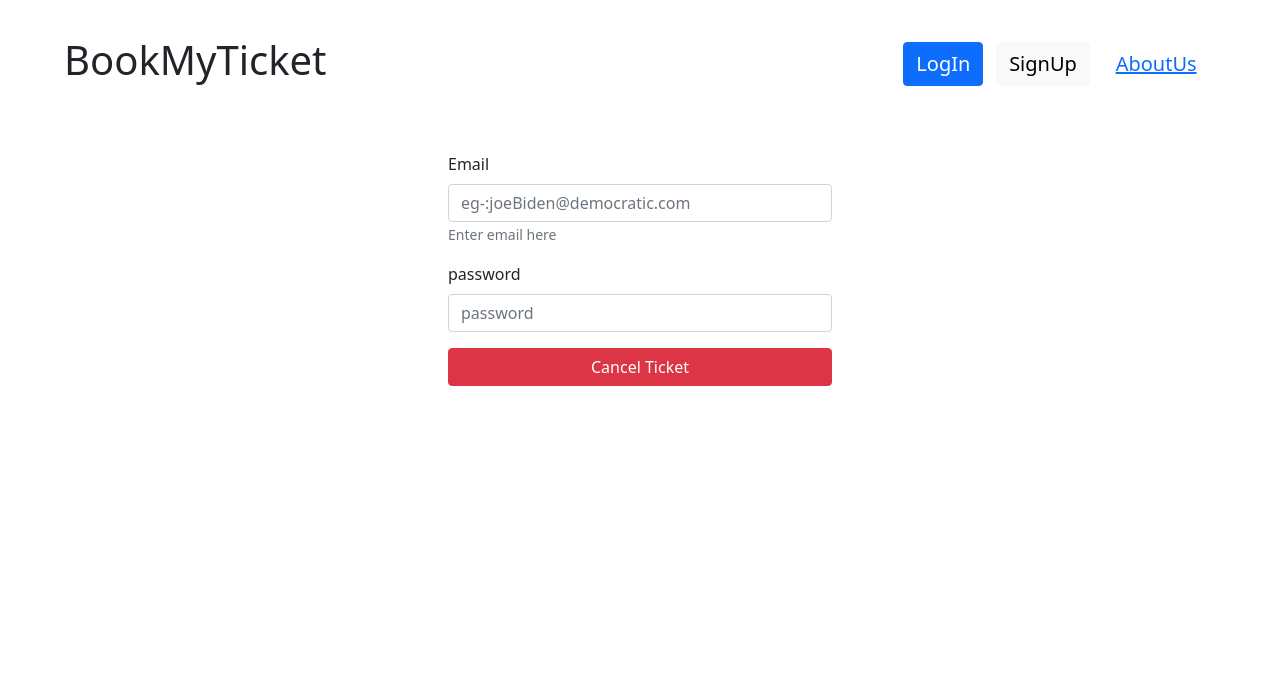
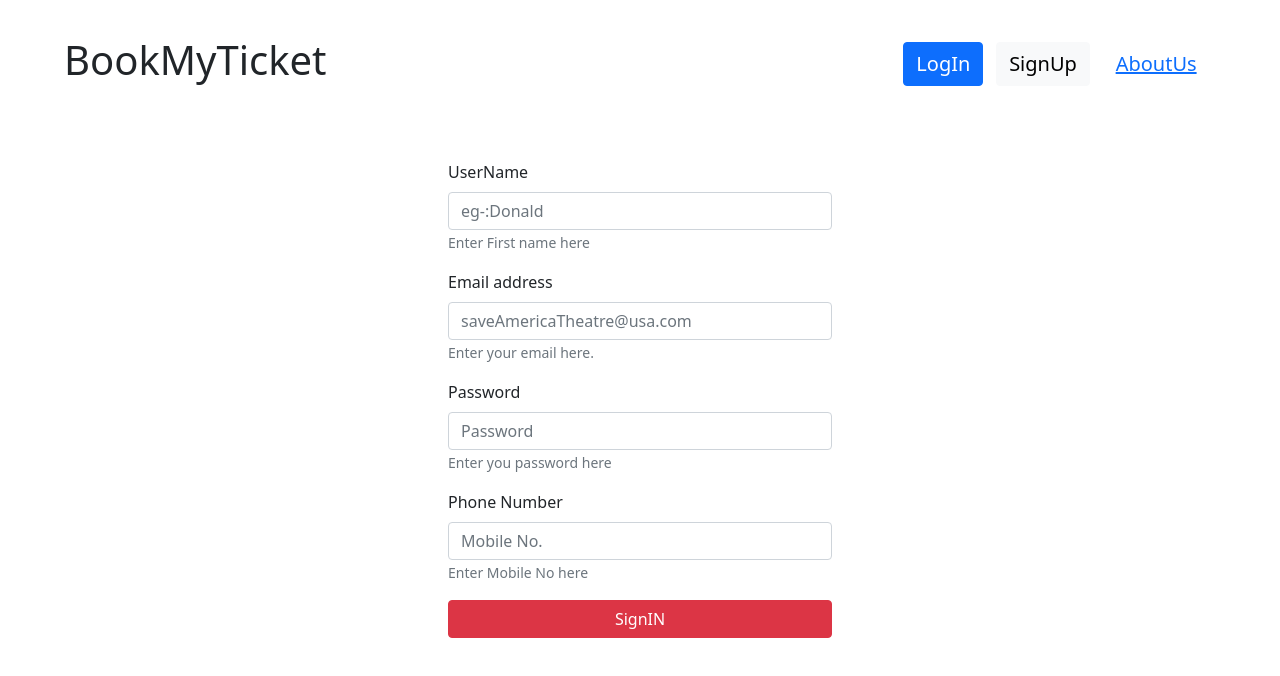
Before and after one commit to ajinkya359/BookMyTicket, a React (Create React App) app: page / in a window 1280 px wide. Shown: the top 676 px of the page. Built offline with nearby package versions, Linux system fonts and the light colour scheme.

Commit message:
moved to sign and register to other folder and converted register class to functionals

```diff
--- a/src/App.js
+++ b/src/App.js
@@ -1,14 +1,12 @@
-import "./Components/SignIn";
 import "./App.css";
 import React, {useState } from "react";
 import "bootstrap/dist/css/bootstrap.min.css";
 import HeadBar from "./Components/HeadBar";
 import Body from "./Components/Body";
-import MovieCard from "./Components/MovieCard";
 
 function App() {
-  const [signInVisible, changeSignInVisible] = useState(true);
-  const [registerVisible, changeRegisterVisible] = useState(false);
+  const [signInVisible, changeSignInVisible] = useState(false);
+  const [registerVisible, changeRegisterVisible] = useState(true);
   const showSignIn = () => {
     changeSignInVisible(true);
     changeRegisterVisible(false);
@@ -23,6 +21,7 @@ function App() {
       <HeadBar showSignIn={showSignIn} showRegister={showRegister} />
       <Body signIn={signInVisible} register={registerVisible} />
 
+     {/* <Register/> */}
     </div>
   );
 }
--- a/src/Components/Register.js
+++ /dev/null
@@ -1,157 +0,0 @@
-import React, { Component } from "react";
-import { Form } from "react-bootstrap";
-import Button from "react-bootstrap/Button";
-import "./Register.css";
-const axios = require("axios");
-const backend_url = require("../Server/BackEndConnect/backEndUrl");
-
-class SignUp extends Component {
-  constructor(props) {
-    super(props);
-
-    this.state = {
-      email: "",
-      password: "",
-      err: "",
-      firstName: "",
-      lastName: "",
-    };
-    this.handleEmailChange = this.handleEmailChange.bind(this);
-    this.handleSubmit = this.handleSubmit.bind(this);
-    this.handlePasswordChange = this.handlePasswordChange.bind(this);
-    this.handleFirstNameChange = this.handleFirstNameChange.bind(this);
-    this.handleLastnameChange = this.handleLastnameChange.bind(this);
-  }
-
-  handleFirstNameChange(event) {
-    this.setState({
-      firstName: event.target.value,
-    });
-    //   console.log(this.state.firstNa.me)
-  }
-  handleLastnameChange(event) {
-    this.setState({
-      lastName: event.target.value,
-    });
-  }
-
-  handleEmailChange(event) {
-    this.setState({
-      email: event.target.value,
-    });
-  }
-  handlePasswordChange(event) {
-    this.setState({
-      password: event.target.value,
-    });
-  }
-  handleSubmit(event) {
-    event.preventDefault();
-    const details = {
-      email: this.state.email,
-      password: this.state.password,
-      firstName: this.state.firstName,
-      lastName: this.state.lastName,
-    };
-    console.log(details);
-    const url = backend_url + "/register/user";
-    console.log(url);
-    axios
-      .post(url, details)
-      .then((response) => {
-        console.log(response.data);
-        if (response.data.registered === false) {
-          this.setState({
-            err: response.data.err,
-          });
-        } else {
-          this.setState({
-            err: "",
-          });
-        }
-      })
-      .catch((err) => {
-        console.log(err);
-      });
-    // console.log(JSON.stringify(details))
-  }
-  render() {
-    return (
-      <div className="signIn">
-        <h6 style={{ color: "red" }}>{this.state.err}</h6>
-        <Form className="form" onSubmit={this.handleSubmit}>
-          <Form.Group
-            className="mb-3"
-            controlId="formBasicEmail"
-            onChange={this.handleFirstNameChange}
-          >
-            <Form.Label>First Name</Form.Label>
-            <Form.Control
-              type="text"
-              placeholder="eg-:Donald"
-              //   onChange={this.change}
-            />
-            <Form.Text className="text-muted">
-              Enter First name here
-            </Form.Text>
-          </Form.Group>
-          <Form.Group
-            className="mb-3"
-            controlId="formBasicEmail"
-            onChange={this.handleLastnameChange}
-          >
-            <Form.Label>Last name</Form.Label>
-            <Form.Control
-              type="text"
-              placeholder="eg-:Trump"
-              //   onChange={this.change}
-            />
-            <Form.Text className="text-muted">
-              Enter last name here
-            </Form.Text>
-          </Form.Group>
-          <Form.Group
-            className="mb-3"
-            controlId="formBasicEmail"
-            onChange={this.handleEmailChange}
-          >
-            <Form.Label>Email address</Form.Label>
-            <Form.Control
-              type="email"
-              placeholder="saveAmericaTheatre@usa.com"
-              //   onChange={this.change}
-            />
-            <Form.Text className="text-muted">Enter your email here.</Form.Text>
-          </Form.Group>
-
-          <Form.Group className="mb-3" controlId="formBasicPassword">
-            <Form.Label>Password</Form.Label>
-            <Form.Control
-              type="password"
-              placeholder="Password"
-              onChange={this.handlePasswordChange}
-            />
-            <Form.Text className="text-muted">Enter you password here</Form.Text>
-          </Form.Group><Form.Group className="mb-3" controlId="formBasicPassword">
-            <Form.Label>Phone Number</Form.Label>
-            <Form.Control
-              type="password"
-              placeholder="Password"
-              onChange={this.handlePasswordChange}
-            />
-            <Form.Text className="text-muted">Enter you password here</Form.Text>
-          </Form.Group>
-
-          {/* <Form.Group className="mb-3" controlId="formBasicCheckbox">
-                <Form.Check type="checkbox" label="Keep Me signed In" />
-            </Form.Group> */}
-          <Button variant="danger" type="submit" id="submitButton">
-            SignIN
-          </Button>
-        </Form>
-      </div>
-    );
-  }
-}
-
-export default SignUp;
--- /dev/null
+++ b/src/Components/SignInAndRegisterComponent/Register.js
@@ -0,0 +1,113 @@
+import React, { useState } from "react";
+import { Form } from "react-bootstrap";
+import Button from "react-bootstrap/Button";
+import "./Register.css";
+const axios = require("axios");
+const backend_url = require("../../Server/BackEndConnect/backEndUrl")
+
+function Register() {
+  const [err, errChange] = useState("");
+  const [userName, userNameChange] = useState("");
+  const [email, emailChange] = useState("");
+  const [password, passwordChange] = useState("");
+  const [mobileNo, mobileNoChange] = useState("");
+  const handleSubmit = (event) => {
+    event.preventDefault();
+    const details = {
+      email: email,
+      password: password,
+      userName: userName,
+      mobileNo: mobileNo,
+    };
+    console.log(details);
+    const url = backend_url + "/register/user";
+    console.log(url);
+    axios
+      .post(url, details)
+      .then((response) => {
+        console.log(response.data);
+        if (response.data.registered === false) {
+          errChange(response.data.err);
+        } else {
+          errChange("");
+        }
+      })
+      .catch((err) => {
+        console.log(err);
+      });
+    console.log(JSON.stringify(details))
+  };
+  const handleUserNameChange = (e) => {
+    userNameChange(e.target.value);
+    console.log(userName);
+  };
+  const handleEmailChange = (e) => {
+    emailChange(e.target.value);
+    console.log(email);
+  };
+  const handlePasswordChange = (e) => {
+    passwordChange(e.target.value);
+    console.log(password);
+  };
+  const handleMobileChange = (e) => {
+    mobileNoChange(e.target.value);
+    console.log(mobileNo);
+  };
+  return (
+    <div className="signIn">
+      <h6 style={{ color: "red" }}>{err}</h6>
+      <Form className="form" onSubmit={handleSubmit}>
+        <Form.Group
+          className="mb-3"
+          controlId="formBasicEmail"
+          onChange={handleUserNameChange}
+        >
+          <Form.Label>UserName</Form.Label>
+          <Form.Control
+            type="text"
+            placeholder="eg-:Donald"
+            //   onChange={this.change}
+          />
+          <Form.Text className="text-muted">Enter First name here</Form.Text>
+        </Form.Group>
+        <Form.Group
+          className="mb-3"
+          controlId="formBasicEmail"
+          onChange={handleEmailChange}
+        >
+          <Form.Label>Email address</Form.Label>
+          <Form.Control type="email" placeholder="saveAmericaTheatre@usa.com" />
+          <Form.Text className="text-muted">Enter your email here.</Form.Text>
+        </Form.Group>
+
+        <Form.Group className="mb-3" controlId="formBasicPassword">
+          <Form.Label>Password</Form.Label>
+          <Form.Control
+            type="password"
+            placeholder="Password"
+            onChange={handlePasswordChange}
+          />
+          <Form.Text className="text-muted">Enter you password here</Form.Text>
+        </Form.Group>
+        <Form.Group className="mb-3" controlId="formBasicPassword">
+          <Form.Label>Phone Number</Form.Label>
+          <Form.Control
+            type="text"
+            placeholder="Mobile No."
+            onChange={handleMobileChange}
+          />
+          <Form.Text className="text-muted">Enter Mobile No here</Form.Text>
+        </Form.Group>
+
+        {/* <Form.Group className="mb-3" controlId="formBasicCheckbox">
+                <Form.Check type="checkbox" label="Keep Me signed In" />
+            </Form.Group> */}
+        <Button variant="danger" type="submit" id="submitButton">
+          SignIN
+        </Button>
+      </Form>
+    </div>
+  );
+}
+
+export default Register;
--- a/src/Components/SignIn.js
+++ b/src/Components/SignInAndRegisterComponent/SignIn.js
@@ -3,7 +3,7 @@ import { Form } from 'react-bootstrap';
 import Button from 'react-bootstrap/Button'
 import './SignIn.css'
 const axios=require('axios')
-const backend_url=require("../Server/BackEndConnect/backEndUrl")
+const backend_url=require("../../Server/BackEndConnect/backEndUrl")
 
 class SignIn extends Component {
 
--- a/src/Server/routes/register.js
+++ b/src/Server/routes/register.js
@@ -25,7 +25,8 @@ db_connect.connect((err) => {
 });
 
 router.post('/user',(req,res)=>{
-    const {firstName,lastName,email,password}=req.body;
+    const {userName,email,password,mobileNo}=req.body;
+
     db_connect.query(`select * from users where email="${email}"`,(err,result)=>{
         if (err)
           res.send({
@@ -34,7 +35,7 @@ router.post('/user',(req,res)=>{
           })
         else{
             if(result.length===0){
-                db_connect.query(`insert into users(firstName,secondName,email,password) values("${firstName}","${lastName}","${email}","${password}")`,(err,result)=>{
+                db_connect.query(`insert into users(userName,email,password,mobile_no) values("${userName}","${email}","${password}","${mobileNo}")`,(err,result)=>{
                     console.log(result)
                     if(err){
                         res.send({
```
Also changed, not shown: src/Components/Body.js (+4 -4 lines), src/Components/SignInAndRegisterComponent/Register.css (renamed from src/Components/Register.css), src/Components/SignInAndRegisterComponent/SignIn.css (renamed from src/Components/SignIn.css).
